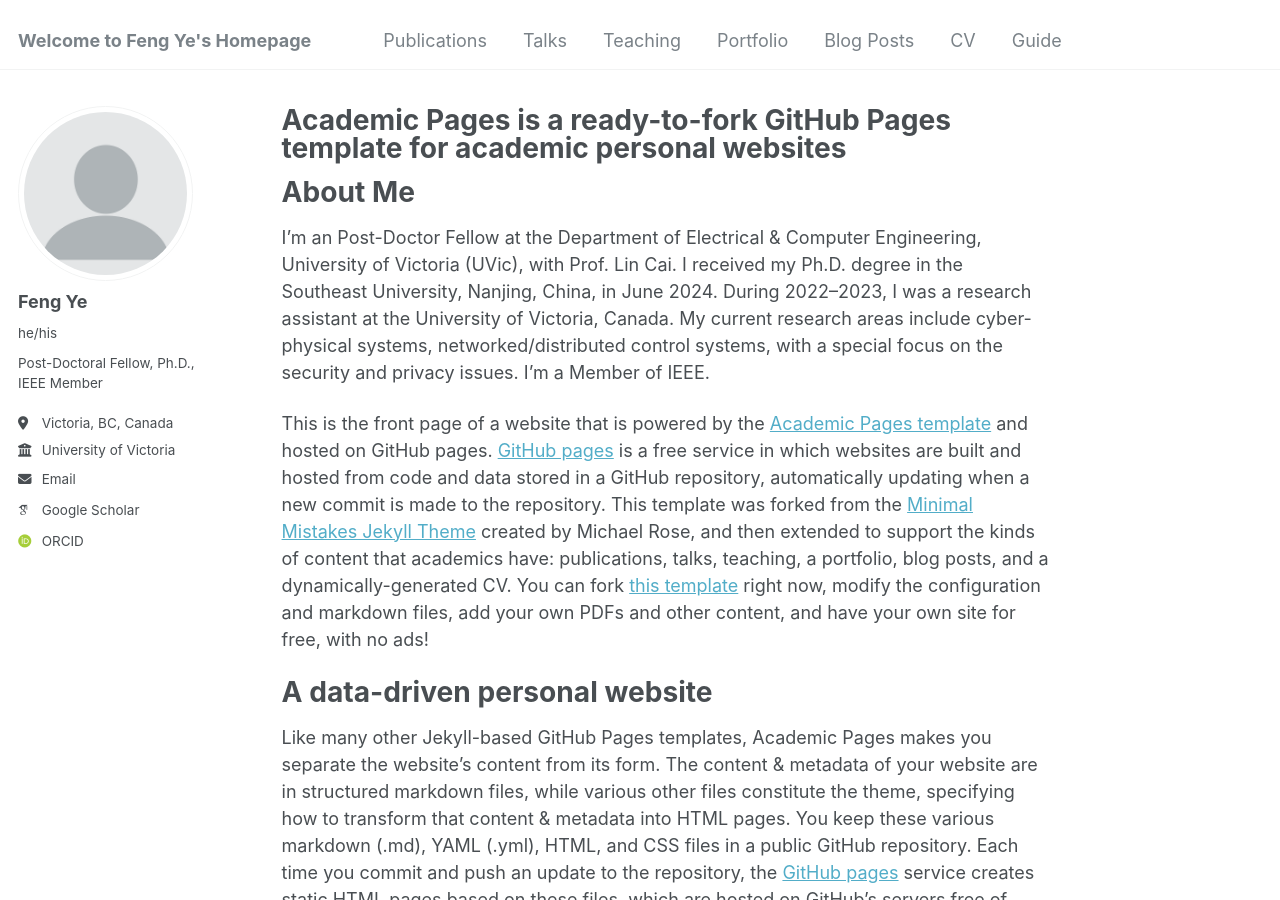
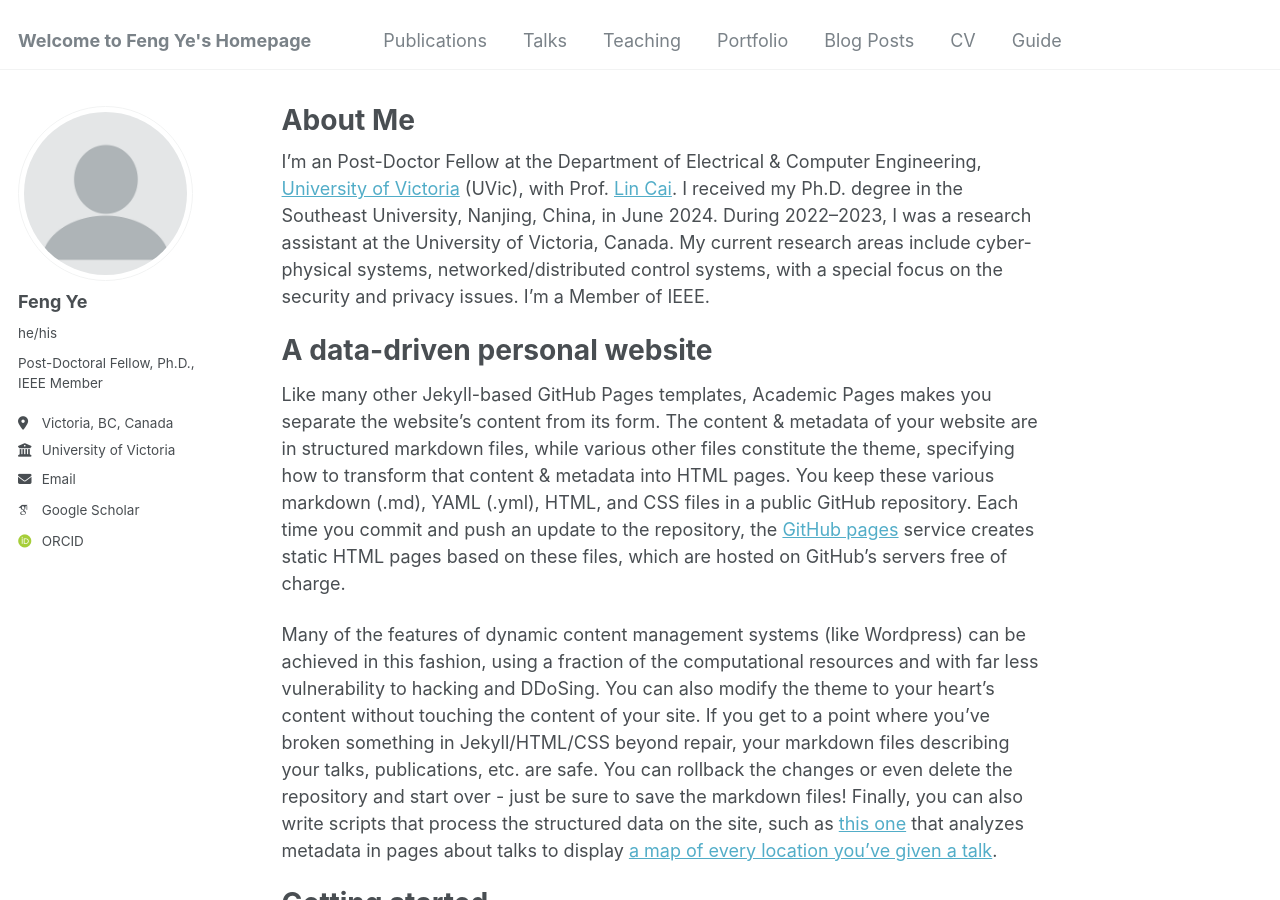
Before and after one commit to fye97/fye97, a Jekyll site: the page built from _pages/about.md, in a window 1280 px wide and 900 px high. Built offline with Jekyll 4.4.1, drawn with Linux system fonts in a browser that asks for light colours; some web fonts are replaced.

Commit message:
Update about.md

```diff
--- a/_pages/about.md
+++ b/_pages/about.md
@@ -1,17 +1,13 @@
 ---
 permalink: /
-title: "Academic Pages is a ready-to-fork GitHub Pages template for academic personal websites"
+title: "About Me"
 author_profile: true
 redirect_from:
   - /about/
   - /about.html
 ---
 
-About Me
-======
-I’m an Post-Doctor Fellow at the Department of Electrical & Computer Engineering, University of Victoria (UVic), with Prof. Lin Cai. I received my Ph.D. degree in the Southeast University, Nanjing, China, in June 2024. During 2022–2023, I was a research assistant at the University of Victoria, Canada. My current research areas include cyber-physical systems, networked/distributed control systems, with a special focus on the security and privacy issues. I’m a  Member of IEEE.
-
-This is the front page of a website that is powered by the [Academic Pages template](https://github.com/academicpages/academicpages.github.io) and hosted on GitHub pages. [GitHub pages](https://pages.github.com) is a free service in which websites are built and hosted from code and data stored in a GitHub repository, automatically updating when a new commit is made to the repository. This template was forked from the [Minimal Mistakes Jekyll Theme](https://mmistakes.github.io/minimal-mistakes/) created by Michael Rose, and then extended to support the kinds of content that academics have: publications, talks, teaching, a portfolio, blog posts, and a dynamically-generated CV. You can fork [this template](https://github.com/academicpages/academicpages.github.io) right now, modify the configuration and markdown files, add your own PDFs and other content, and have your own site for free, with no ads!
+I’m an Post-Doctor Fellow at the Department of Electrical & Computer Engineering, [University of Victoria](https://www.uvic.ca/) (UVic), with Prof. [Lin Cai](https://www.ece.uvic.ca/~cai/). I received my Ph.D. degree in the Southeast University, Nanjing, China, in June 2024. During 2022–2023, I was a research assistant at the University of Victoria, Canada. My current research areas include cyber-physical systems, networked/distributed control systems, with a special focus on the security and privacy issues. I’m a Member of IEEE.
 
 A data-driven personal website
 ======
```
